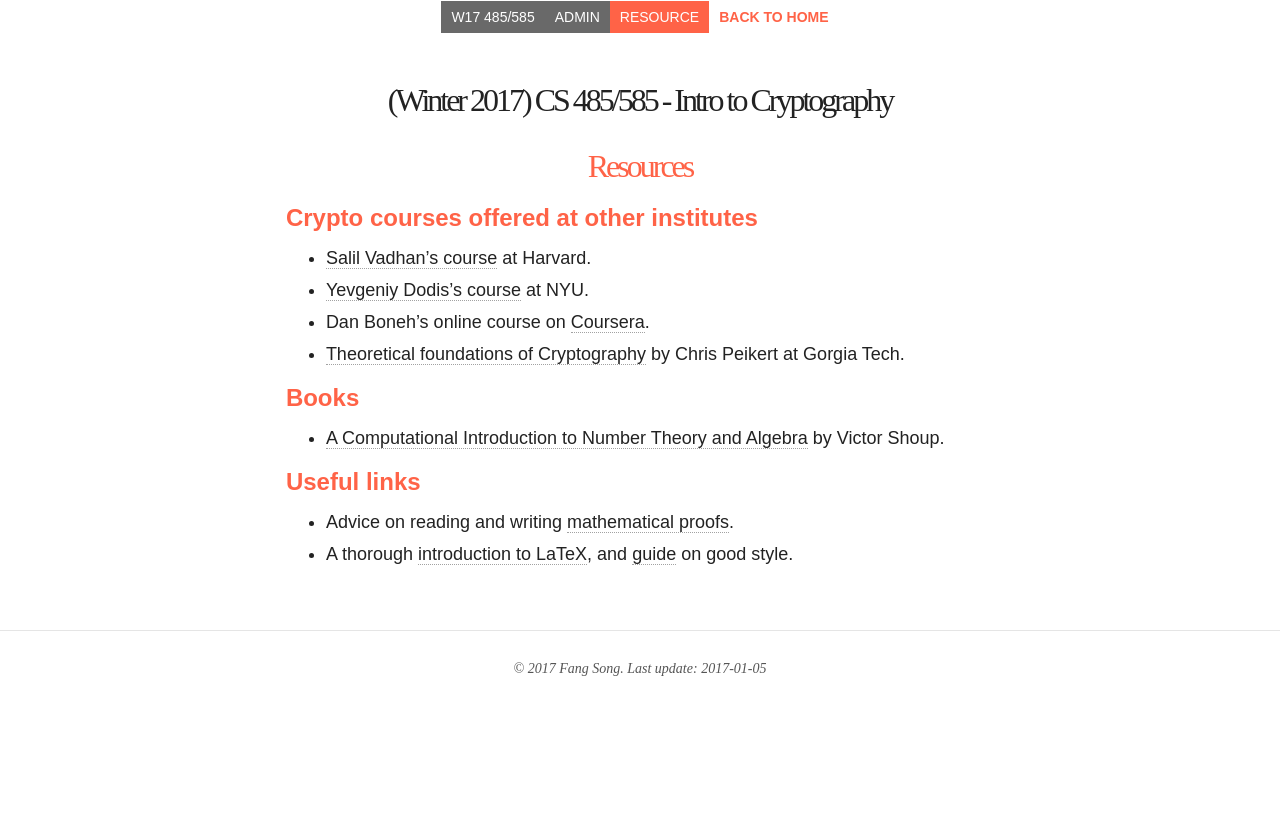
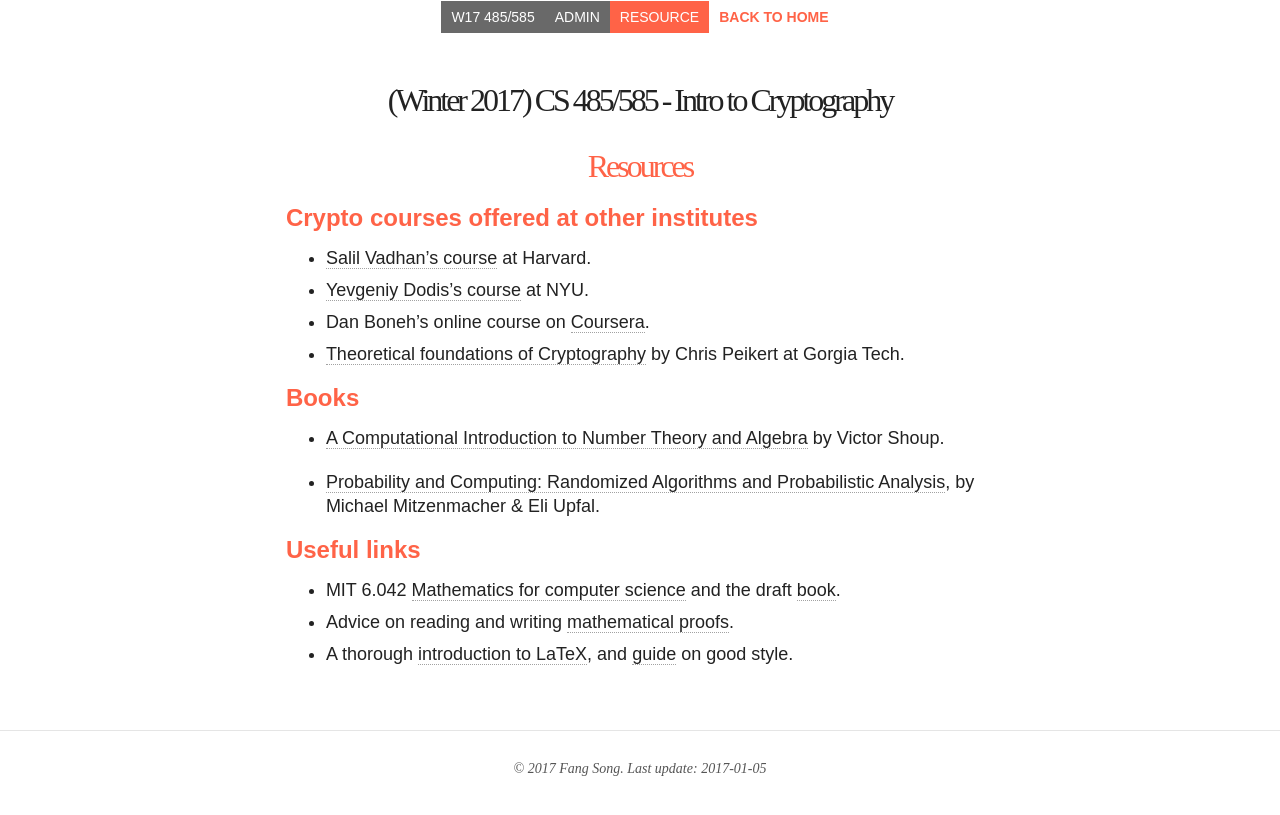
Before and after one commit to fangsonghub/fangsonghub.github.io, a Jekyll site: the page built from teaching/w17_4585_icrypto/zresource.md, in a window 1280 px wide. Shown: the top 815 px of the page. Built offline with Jekyll 4.4.1, drawn with Linux system fonts in a browser that asks for light colours; nearby versions of some CDN libraries.

Commit message:
res more

```diff
--- a/teaching/w17_4585_icrypto/zresource.md
+++ b/teaching/w17_4585_icrypto/zresource.md
@@ -20,8 +20,11 @@ modified: 2017-01-05
 
 - [A Computational Introduction to Number Theory and Algebra](http://shoup.net/ntb/){:target="_blank"} by Victor Shoup.
 
+- [Probability and Computing: Randomized Algorithms and Probabilistic Analysis](http://www.cambridge.org/catalogue/catalogue.asp?isbn=9780521835404){:target="_blank"}, by Michael Mitzenmacher & Eli Upfal.
+
 ## Useful links
 
+*  MIT 6.042 [Mathematics for computer science](https://courses.csail.mit.edu/6.042/spring16/){:target="_blank"} and the draft [book](https://courses.csail.mit.edu/6.042/spring16/mcs.pdf){:target="_blank"}.
 *  Advice on reading and
    writing
    [mathematical proofs](http://www.math.ucsd.edu/~ebender/Supplements/proofs.html){:target="_blank"}.
```
